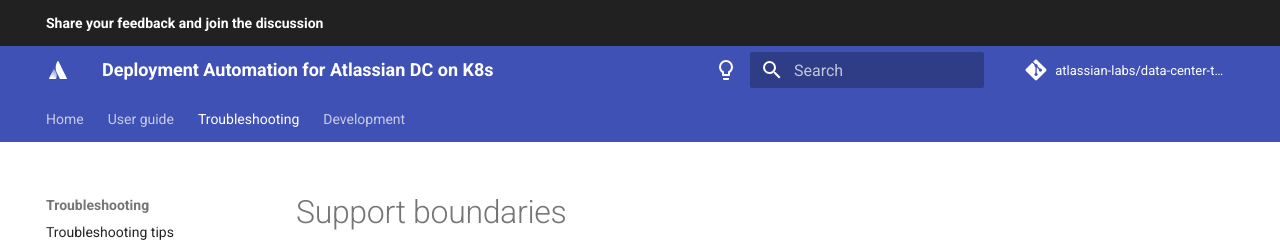
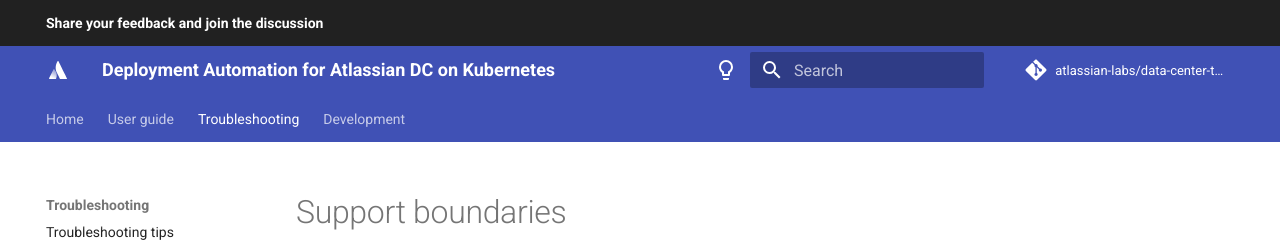
Before and after one commit to atlassian-labs/data-center-terraform, an MkDocs documentation site: the page built from docs/docs/troubleshooting/SUPPORT_BOUNDARIES.md, in a window 1280 px wide. Shown: the top 251 px of the page. Built offline with MkDocs 1.6.1 and Material for MkDocs 9.7.7, drawn with Linux system fonts in a browser that asks for light colours; comment, search, counter and statistics services are not loaded.

Commit message:
Update docs/mkdocs.yml
Co-authored-by: Adam Brokes <abrokes@atlassian.com>

```diff
--- a/docs/mkdocs.yml
+++ b/docs/mkdocs.yml
@@ -1,4 +1,4 @@
-site_name: Deployment Automation for Atlassian DC on K8s
+site_name: Deployment Automation for Atlassian DC on Kubernetes
 theme:
   name: material
   custom_dir: overrides
```
